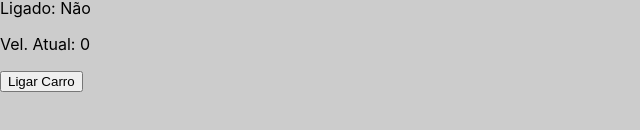
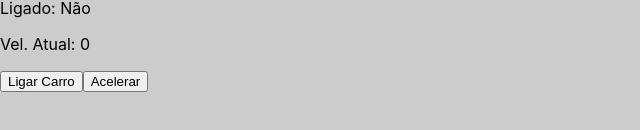
Before and after one commit to PamelaMBadermann/curso-reactjs-cfbcursos-2, a React (Create React App) app: page / in a window 1280 px wide. Shown: the part 180-310 px from the top of the page, without its empty margins (0-640 px from the left). Built offline with nearby package versions, Linux system fonts and the light colour scheme.

Commit message:
aula 23, manipulando state em componentes pt2

```diff
--- a/src/App.js
+++ b/src/App.js
@@ -6,7 +6,7 @@ export default function App() {
   return (
     <>
       <h1>Componentes de Classe</h1>
-      <Carro />
+      <Carro fator={10}/>
     </>
   );
 }
--- a/src/components/Carro.js
+++ b/src/components/Carro.js
@@ -14,21 +14,31 @@ export default class Carro extends React.Component{
     // this.state.ligado = true - não renderiza a tela
     // this.setState({ligado:!this.state.ligado})
 
-    // forma mais segura:
     this.setState(
       (state)=>(
         {ligado: !state.ligado}
       )
     )
-    // função tradicional
+  }
+
+  acelerar(){
     this.setState(
-      function(state){
-        return{
-          ligado:!state.ligado
-        }
-      }
+      (state,props)=>(
+        {velAtual:state.velAtual + props.fator}
+      )
     )
   }
+
+  /*
+ // método tradicional:
+  acelerar(){
+    this.setState(
+      (state,props)=>(
+        {velAtual:this.state.velAtual + this.props.fator}
+      )
+    )
+  }
+  */
 
   render(){
     return(
@@ -40,6 +50,9 @@ export default class Carro extends React.Component{
         <button onClick={()=>this.ligarDesligar()}>
           {this.state.ligado ? 'Desligar Carro' : 'Ligar Carro'}
         </button>
+        <button onClick={()=>this.acelerar()}>
+          Acelerar
+        </button>
       </div>
     )
   }
```
